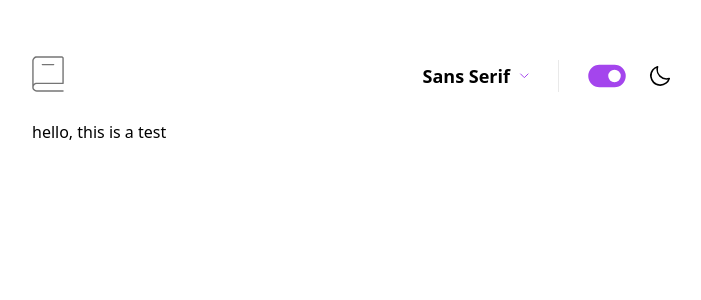
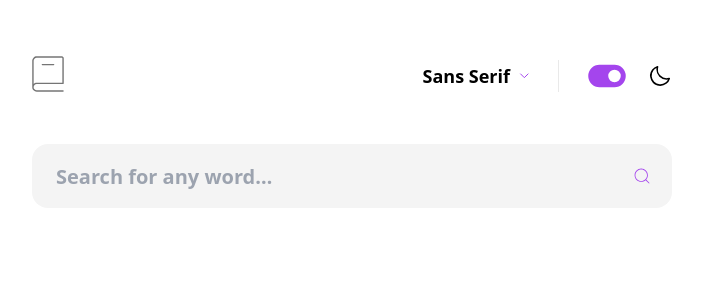
Before and after one commit to ejandrea/dictionary, a Next.js app: page / in a window 1280 px wide. Shown: the top 300 px of the page, without its empty margins (288-989 px from the left). Built offline with nearby package versions, Linux system fonts and the light colour scheme.

Commit message:
Added the base of the search box

```diff
--- a/app/page.tsx
+++ b/app/page.tsx
@@ -1,10 +1,11 @@
-import Navbar from "../components/nav/Navbar";
+import SearchBox from "@/components/SearchBox";
+import Navbar from "@/components/nav/Navbar";
 
 export default function Home() {
   return (
     <div className="max-w-screen-sm mx-auto p-6 md:py-14 md:px-0 ">
       <Navbar />
-      <p className="mt-6">hello, this is a test</p>
+      <SearchBox />
     </div>
   );
 }
--- /dev/null
+++ b/components/SearchBox.tsx
@@ -0,0 +1,19 @@
+import { CiSearch } from "react-icons/ci";
+
+const SearchBox = () => {
+  return (
+    <div className="relative mt-12">
+      <input
+        className="w-full dark:bg-black-300 h-16 rounded-2xl py-5 pr-12 pl-6 md:text-heading-sm font-bold outline-none focus:dark:ring-1 focus:dark:ring-accent caret-accent bg-gray-100 text-body-sm text-black-200 dark:text-white"
+        placeholder="Search for any word…"
+        type="text"
+      />
+      <CiSearch
+        className="absolute right-5 top-1/2 transform -translate-y-1/2 text-accent"
+        size={20}
+      />
+    </div>
+  );
+};
+
+export default SearchBox;
```
